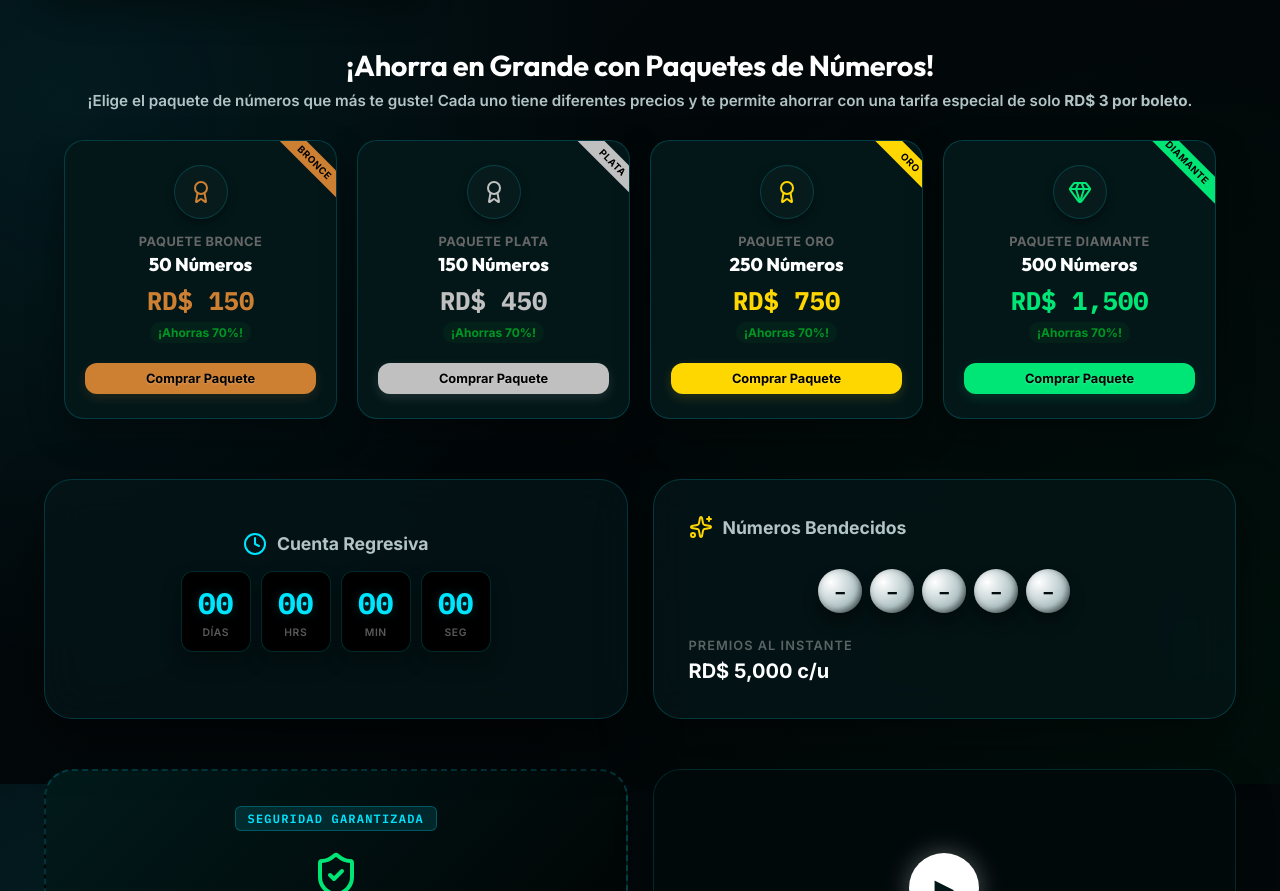
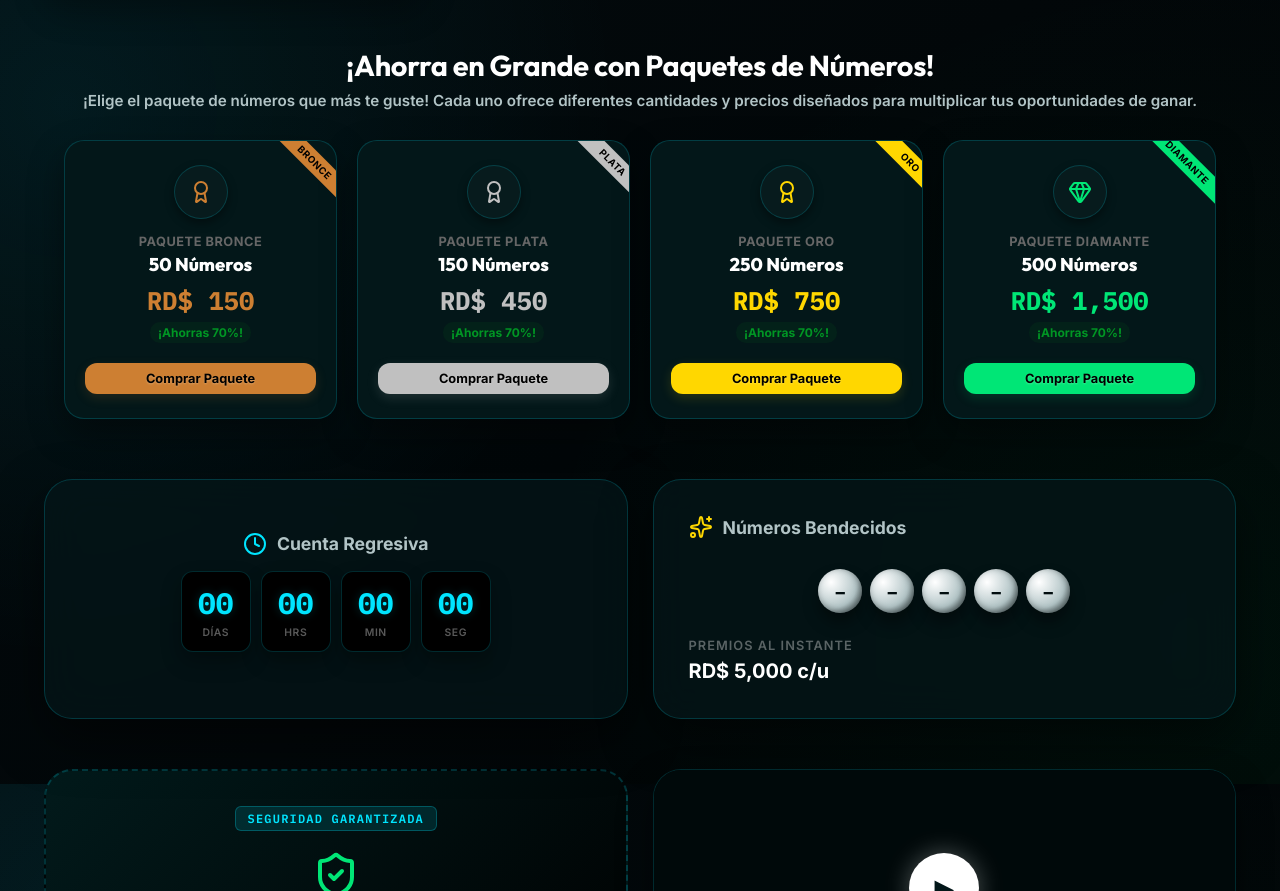
Before and after one commit to suerterdoficial/suerte-rd, a website: page index.html in a window 1280 px wide. Shown: the part 1616-2507 px from the top of the page. Drawn offline with nearby package versions, Linux system fonts and the light colour scheme; no server answers.

Commit message:
Remover referencias de tarifas redundantes de los subtítulos de paquetes

```diff
--- a/index.html
+++ b/index.html
@@ -127,7 +127,7 @@
   <!-- Sección de Paquetes de Boletos en Portada -->
   <div class="packages-section-container" style="max-width: 1200px; margin: 40px auto 60px auto; padding: 0 20px;">
     <h2 class="raffle-selector-title" style="margin-bottom: 8px;">¡Ahorra en Grande con Paquetes de Números!</h2>
-    <p style="text-align: center; color: var(--text-grey); font-size: 0.95rem; margin-bottom: 30px; font-weight: 600; text-shadow: 0 0 10px rgba(255,255,255,0.05);">¡Elige el paquete de números que más te guste! Cada uno tiene diferentes precios y te permite ahorrar con una tarifa especial de solo <strong>RD$ 3 por boleto</strong>.</p>
+    <p style="text-align: center; color: var(--text-grey); font-size: 0.95rem; margin-bottom: 30px; font-weight: 600; text-shadow: 0 0 10px rgba(255,255,255,0.05);">¡Elige el paquete de números que más te guste! Cada uno ofrece diferentes cantidades y precios diseñados para multiplicar tus oportunidades de ganar.</p>
     <div class="packages-grid">
       <!-- Paquete 1: Bronce -->
       <div class="package-card package-bronce" onclick="window.srd.addPackageToCart(50)">
@@ -188,7 +188,7 @@
         <span style="color: var(--gold); font-family: var(--font-title); font-weight: 900; font-size: 0.95rem; text-transform: uppercase; letter-spacing: 1.5px; display: flex; align-items: center; gap: 8px; text-shadow: 0 0 10px rgba(255,215,0,0.4);">
           <i data-lucide="zap" style="width: 18px; height: 18px; color:var(--gold); fill: var(--gold)"></i> COMPRA EN PAQUETE
         </span>
-        <span style="font-size: 0.75rem; color: var(--text-grey); font-weight: 700; font-family: var(--font-mono)">Elige tu paquete favorito (Tarifa: RD$3/boleto)</span>
+        <span style="font-size: 0.75rem; color: var(--text-grey); font-weight: 700; font-family: var(--font-mono)">¡Elige el paquete de números que más te guste!</span>
       </div>
       <div class="packages-carousel-track" style="display: flex; gap: 14px; overflow-x: auto; padding-bottom: 8px; scrollbar-width: thin; scrollbar-color: var(--gold) transparent; position:relative; z-index:2;">
         <!-- Card 1 -->
```
